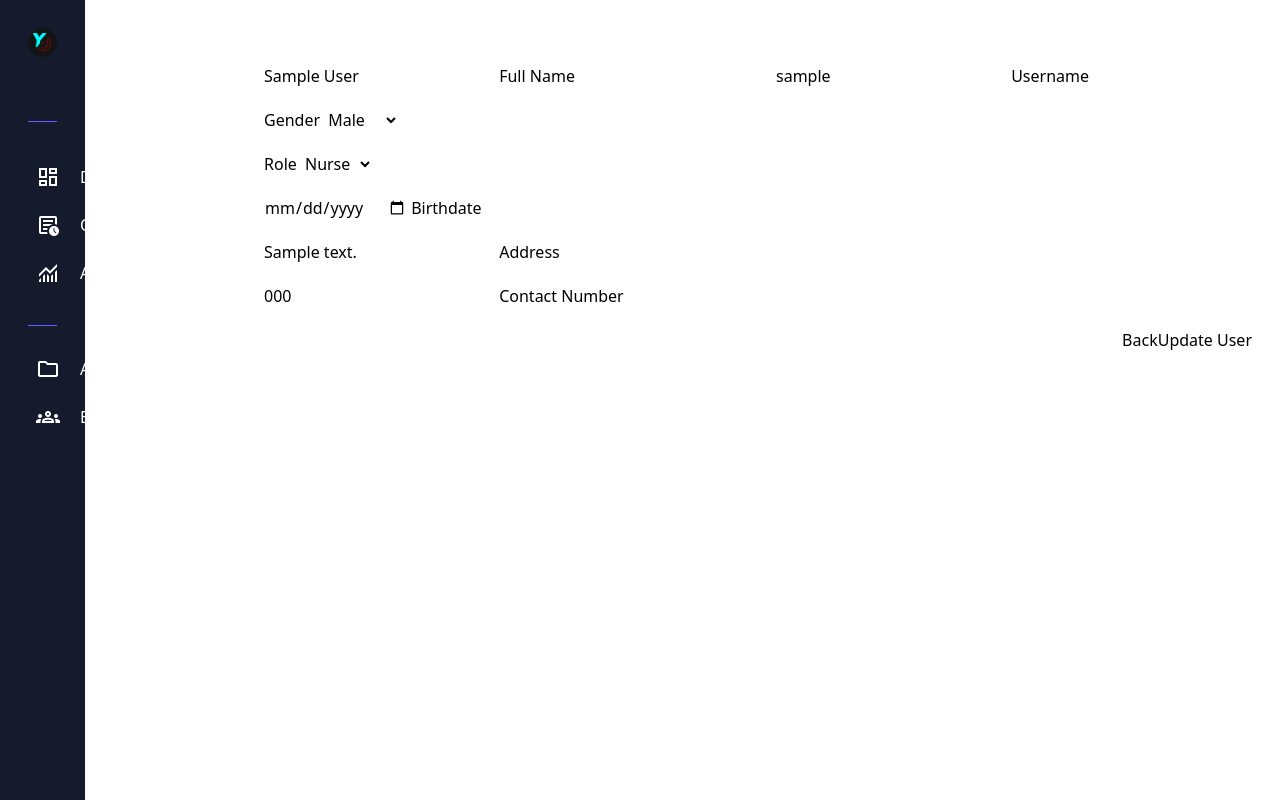
After one commit to yurizzs/DigiChart, a Django app: page /user/edit/1 in a window 1280 px wide. The commit adds this page. Run offline with Django 4.2, Linux system fonts and the light colour scheme; tables that the repository leaves empty hold one stand-in row (values such as "Sample post"); style sheets or scripts are compiled from the project's sources.

Commit message:
added user and nurse

```diff
--- a/crud/models.py
+++ b/crud/models.py
@@ -84,3 +84,11 @@ class Patient(models.Model):
     surgeries = models.TextField(blank=False)
     injuries = models.TextField(blank=False)
     family_history = models.TextField(blank=False)
+
+    @property
+    def full_name(self):
+        name = [self.first_name]
+        if self.middle_name:
+            name.append(self.middle_name)
+        name.append(self.last_name)
+        return ' '.join(name)
--- a/crud/templates/include/NurseSidebar.html
+++ b/crud/templates/include/NurseSidebar.html
@@ -30,7 +30,7 @@
       </li>
 
       <li><a href="/patient/add" class="flex items-center gap-5 text-white font-medium whitespace-nowrap px-2 py-3 rounded hover:bg-white hover:text-[#161a2d] transition"><span class="material-symbols-outlined">folder</span>Add Patient</a></li>
-      <li><a href="/user/list" class="flex items-center gap-5 text-white font-medium whitespace-nowrap px-2 py-3 rounded hover:bg-white hover:text-[#161a2d] transition"><span class="material-symbols-outlined">groups</span>Patients List</a></li>
+      <li><a href="/patient/list" class="flex items-center gap-5 text-white font-medium whitespace-nowrap px-2 py-3 rounded hover:bg-white hover:text-[#161a2d] transition"><span class="material-symbols-outlined">groups</span>Patients List</a></li>
       {% comment %} <li><a href="#" class="flex items-center gap-5 text-white font-medium whitespace-nowrap px-2 py-3 rounded hover:bg-white hover:text-[#161a2d] transition"><span class="material-symbols-outlined">move_up</span>Transfer</a></li>
       <li><a href="#" class="flex items-center gap-5 text-white font-medium whitespace-nowrap px-2 py-3 rounded hover:bg-white hover:text-[#161a2d] transition"><span class="material-symbols-outlined">flag</span>All Reports</a></li>
       <li><a href="#" class="flex items-center gap-5 text-white font-medium whitespace-nowrap px-2 py-3 rounded hover:bg-white hover:text-[#161a2d] transition"><span class="material-symbols-outlined">notifications_active</span>Notifications</a></li> {% endcomment %}
--- a/crud/templates/nurse/AddPatient.html
+++ b/crud/templates/nurse/AddPatient.html
@@ -29,6 +29,8 @@
                 <div class="relative z-0 w-full mb-5 group">
                     <label for="gender">Gender</label>
                     <select name="gender" id="gender" required>
+                        <option value="">Select a Gender</option>
+
                         {% for value, label in gender_choices  %}
                             <option value="{{ value }}">{{ label }}</option>
                         {% endfor %}
@@ -96,6 +98,7 @@
                 <div class="relative z-0 w-full mb-5 group">
                     <label for="status">Status</label>
                     <select name="status" id="status" class="" required>
+                        <option value="">Select a Status</option>
 
                         {% for label, value in status_choices  %}
                             <option value="{{ label }}">{{ value }}</option>
@@ -112,6 +115,7 @@
                 <div class="relative z-0 w-full mb-5 group">
                     <label for="blood_type">Blood Type</label>
                     <select name="blood_type" id="blood_type" class="" required>
+                        <option value="">Select a Blood Type</option>
 
                         {% for blood, type in blood_types  %}
                             <option value="{{ blood }}">{{ type }}</option>
--- /dev/null
+++ b/crud/templates/user/EditUser.html
@@ -0,0 +1,80 @@
+{% extends 'layout/base.html' %}
+
+{% block 'title' %}Edit User{% endblock 'title' %}
+
+{% block 'content' %}
+
+{% include 'include/sidebar.html' %}
+{% include 'include/toastMessage.html' %}
+<div class="p-2 sm:ml-64 mt-16 md:mt-14">
+    <form action="/user/edit/{{ user.user_id }}" method="post">
+        {% csrf_token %}
+        <div class="grid grid-cols-2 gap-4 mx-auto">
+            <div class="col-span-2 md:col-span-1">
+                <div class="relative z-0 w-full mb-5 group">
+                    <input type="text" name="full_name" id="full_name" placeholder=" " class="" required value="{{ user.full_name|default:''}}">
+                    <label for="full_name">Full Name</label>
+                </div>
+
+                <div class="relative z-0 w-full mb-5 group">
+                    <label for="gender">Gender</label>
+                    <select name="gender" id="gender" class="" required>
+
+                        {% for value, label in gender_choices %}
+                            <option value="{{ value }}"
+                            {% if value == user.gender %}
+                                selected
+                            {% endif %}
+                                >{{ label }}</option>
+                        {% endfor %}
+
+                    </select>
+                </div>
+
+                <div class="relative z-0 w-full mb-5 group">
+                    <label for="role">Role</label>
+                    <select name="role" id="role" class="" required>
+
+                        {% for position, role in role_choices %}
+                            <option value="{{ position }}"
+                            {% if positon == user.role %}
+                                selected
+                            {% endif %}
+                                >{{ role }}</option>
+                        {% endfor %}
+
+                    </select>
+                </div>
+
+                <div class="relative z-0 w-full mb-5 group">
+                    <input type="date" name="birth_date" id="birth_date" value="{{ user.birth_date|default:''}}"required>
+                    <label for="birth_date" >Birthdate</label>
+                </div>
+
+                <div class="relative z-0 w-full mb-5 group">
+                    <input type="text" name="address" id="address" value="{{ user.address|default:''}}" placeholder=" " required>
+                    <label for="address">Address</label>
+                </div>
+
+                <div class="relative z-0 w-full mb-5 group">
+                    <input type="text" name="contact_number" id="contact_number" value="{{ user.contact_number|default:''}}" placeholder=" " required>
+                    <label for="contact_number">Contact Number</label>
+                </div>
+            </div>
+            <div class="col-span-1 md:col-span-1">
+                <div class="relative z-0 w-full mb-5 group">
+                    <input type="text" name="username" id="username" value="{{ user.username|default:''}}" placeholder=" " required>
+                    <label for="username">Username</label>
+                </div>
+
+            </div>
+        </div>
+
+        <div class="flex justify-end pr-5">
+            <a href="/user/list" class="">Back</a>
+            <button type="submit">Update User</button>
+        </div>
+    </form>
+</div>
+
+{% endblock 'content' %}
--- a/crud/templates/user/UserList.html
+++ b/crud/templates/user/UserList.html
@@ -37,8 +37,8 @@
                         <td class="px-6 py-3">{{ user.contact_number}}</td>
                         <td class="px-6 py-3">
                             <div>
-                                <a href="#">Edit</a>
-                                <a href="#">Delete</a>
+                                <a href="/user/edit/{{ user.user_id}}">Edit</a>
+                                <a href="/user/delete/{{ user.user_id}}">Delete</a>
                                 <a href="#">Change Password</a>
                             </div>
                         </td>
--- a/crud/urls.py
+++ b/crud/urls.py
@@ -4,5 +4,8 @@ from . import views
 urlpatterns = [
     path('user/add', views.add_user),
     path('user/list', views.user_list),
+    path('user/edit/<int:user_id>', views.edit_user),
+    path('user/delete/<int:user_id>', views.delete_user),
     path('patient/add', views.add_patient),
+    path('patient/list', views.patient_list),
 ]
--- a/crud/views.py
+++ b/crud/views.py
@@ -86,9 +86,61 @@ def user_list(request):
                 role__icontains=search_query
             )
 
-        return render(request, 'user/UserList.html')
+        return render(request, 'user/UserList.html', {'users': user_list})
     except Exception as e:
         return HttpResponse(f'Error alert: {e}')
+
+def edit_user(request, user_id):
+    try:
+        userObj = User.objects.get(pk=user_id)
+
+        if request.method == 'POST':
+            full_name = request.POST.get('full_name')
+            gender = request.POST.get('gender')
+            role = request.POST.get('role')
+            birth_date = request.POST.get('birth_date')
+            address = request.POST.get('address')
+            contact_number = request.POST.get('contact_number')
+            username = request.POST.get('username')
+
+            if User.objects.filter(username=username).exclude(user_id=user_id).exists():
+                messages.error(request, 'Username already exists. Please choose a different username.')
+                return redirect(f'/user/edit/{user_id}')
+
+            userObj.full_name = full_name
+            userObj.gender = gender
+            userObj.role = role
+            userObj.birth_date = birth_date
+            userObj.address = address
+            userObj.contact_number = contact_number
+            userObj.username = username
+            userObj.save()
+
+            messages.success(request, 'User updated successfully.')
+            return redirect('/user/list')
+
+        return render(request, 'user/EditUser.html', {
+            'user': userObj,
+            'gender_choices': User.GENDER_CHOICES,
+            'role_choices': User.ROLE_CHOICES,
+        })
+    except Exception as e:
+        return HttpResponse(f'Error ulit:{e}')
+
+def delete_user(request, user_id):
+    try:
+        user = User.objects.get(pk=user_id)
+        if request.method == 'POST':
+            user.delete()
+            messages.success(request, f'User {user.username} has been deleted successfully.')
+            return redirect('/user/list')
+        else:
+            return render (request, 'user/DeleteUser.html', {'user': user})
+    except User.DoesNotExist:
+        messages.error(request, 'User not found.')
+        return redirect('/user/list')
+    except Exception as e:
+        return HttpResponse(f'Error ulit: {e}')
 
 def add_patient(request):
     try:
@@ -169,3 +221,21 @@ def add_patient(request):
 
     except Exception as e:
         return HttpResponse(f'Error sa tabi tabi: {e}')
+
+def patient_list(request):
+    try:
+        search_query = request.GET.get('search', '')
+        patient_list = Patient.objects.all()
+
+        if search_query:
+            patient_list = patient_list.filter(
+                full_name__icontains=search_query
+            ) | patient_list.filter(
+                physician__full_name__icontains=search_query
+            ) | patient_list.filter(
+                blood_type__icontains=search_query
+            )
+
+        return render(request, 'nurse/PatientList.html')
+    except Exception as e:
+        return HttpResponse(f'Error lang dyan: {e}')
```
Also changed, not shown: crud/templates/nurse/PatientList.html (+50 -0 lines), crud/templates/user/DeleteUser.html (added, +60 -0 lines).
